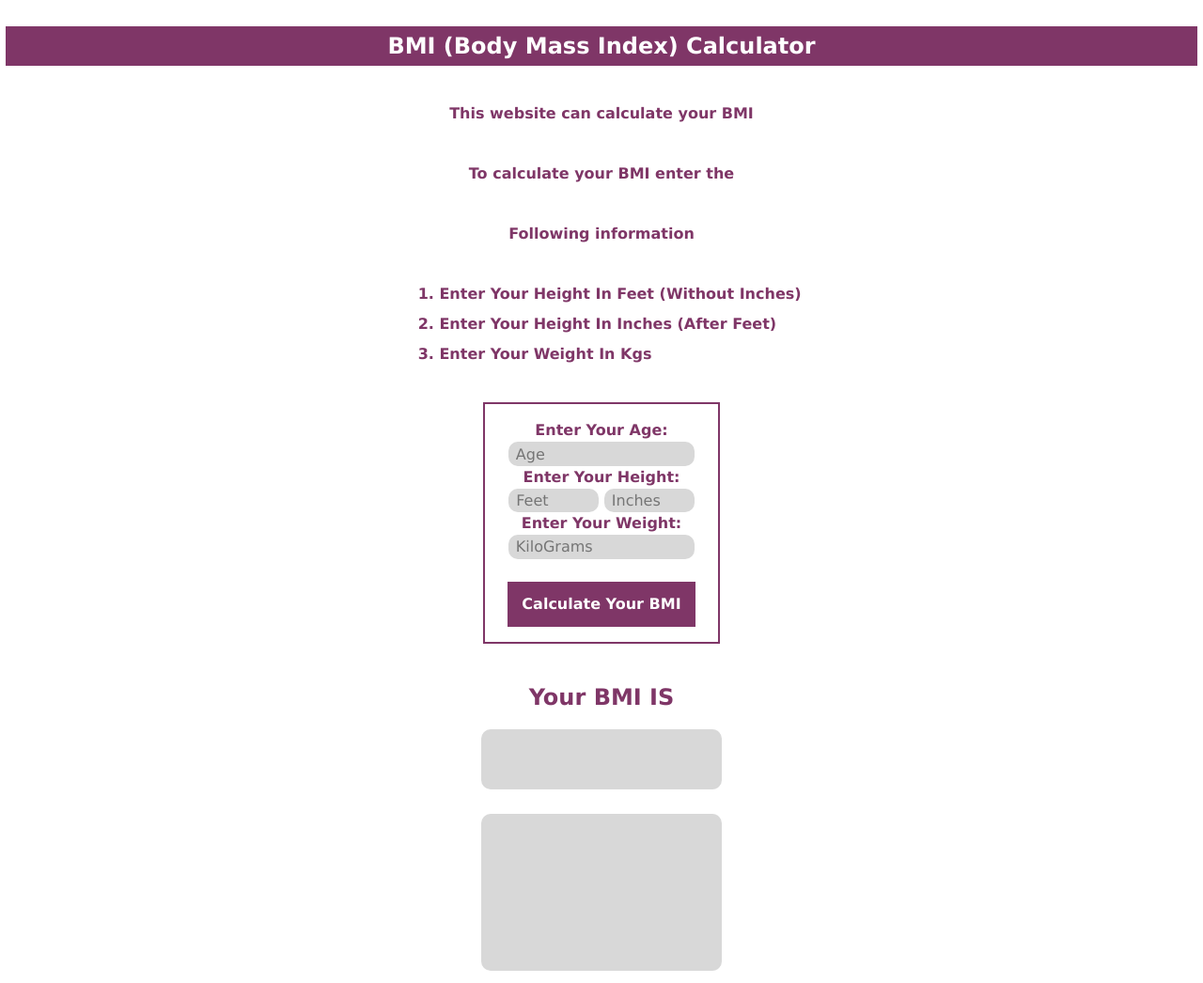
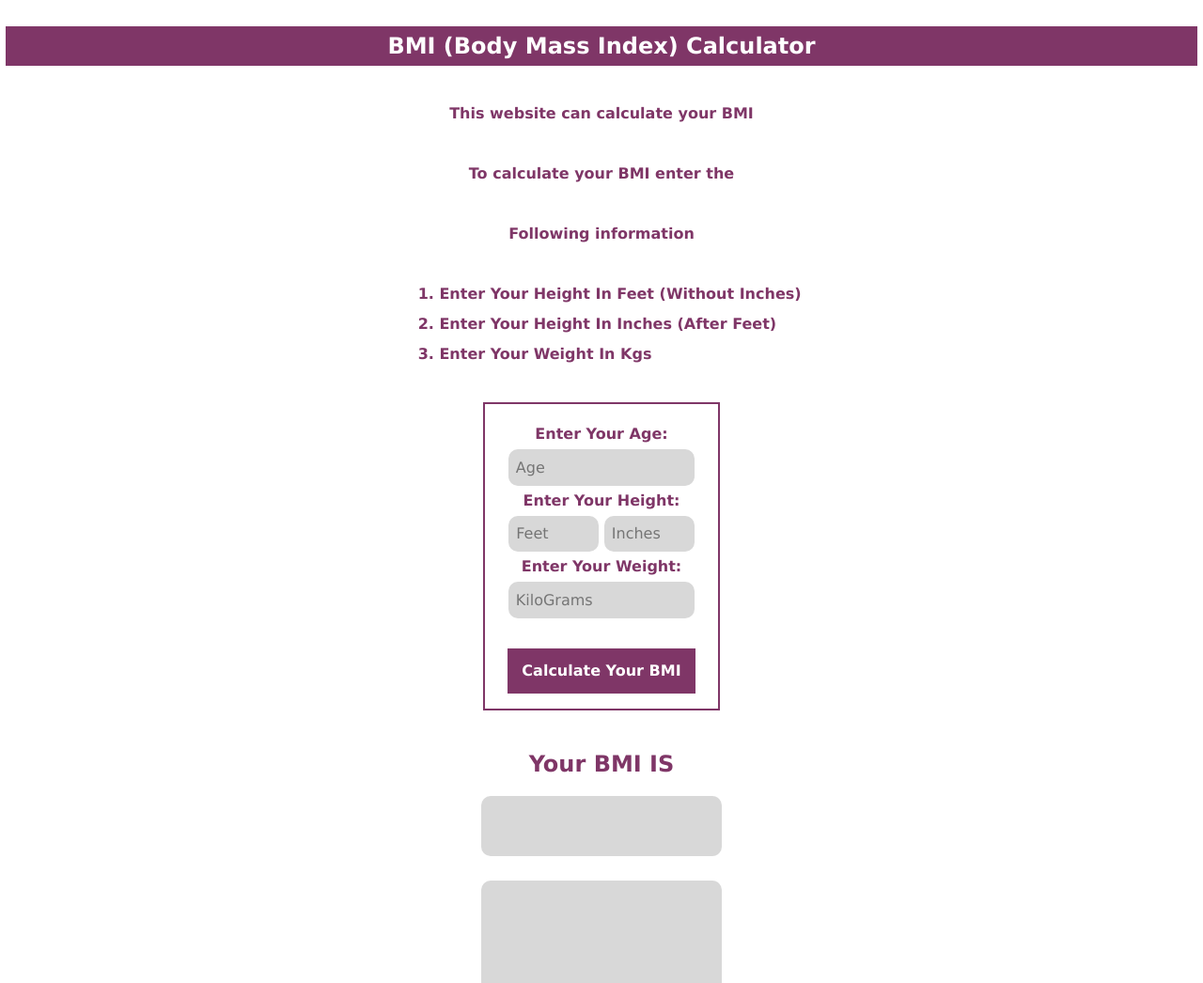
Before and after one commit to ahadsts9901/BMI-calculator, a plain HTML site: page index.html in a window 1280 px wide. Shown: the top 1046 px of the page at 94% size. Drawn offline with Linux system fonts and the light colour scheme.

Commit message:
input size changed

```diff
--- a/main.css
+++ b/main.css
@@ -32,11 +32,15 @@ body{
     line-height: 2em;
 }
 
+input{
+    height: 2em;
+}
+
 .input{
     width: 84.5%;
     padding: 1em;
     border: 2px solid #7f3667;
-    line-height: 1.5em;
+    line-height: 2em;
     text-align: center;
 }
 
```
